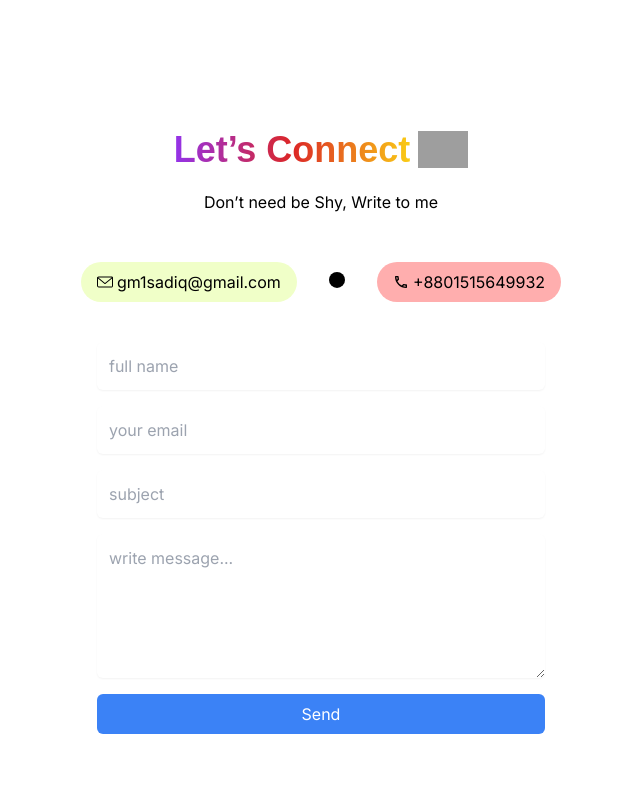
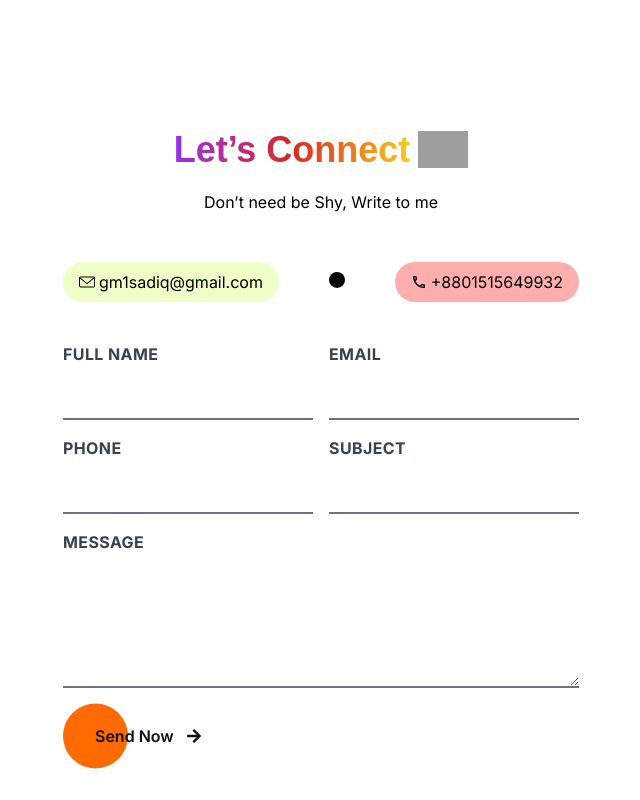
Before and after one commit to greeenOrange/gmsadiq, a Next.js app: page / in a window 1280 px wide. Shown: the part 3293-4093 px from the top of the page, without its empty margins (319-959 px from the left). Before the commit the page ends 4059 px from the top, so only its background shows below. Built offline with nearby package versions, Linux system fonts and the light colour scheme; grey boxes are pictures that could not be loaded.

Commit message:
designform

```diff
--- a/src/app/contact/page.js
+++ b/src/app/contact/page.js
@@ -1,22 +1,22 @@
-"use client"
-import React, { useState } from 'react';
-import { motion } from 'framer-motion';
+"use client";
+import React, { useState } from "react";
+import { motion } from "framer-motion";
 import { GoDotFill } from "react-icons/go";
-import Image from 'next/image';
+import Image from "next/image";
 import { SlEnvolope } from "react-icons/sl";
 import { MdOutlinePhone } from "react-icons/md";
+import { FaArrowRight } from "react-icons/fa";
 
 const Contact = () => {
-
   const [formData, setFormData] = useState({
-    name: '',
-    mail: '',
-    subject: '',
-    message: '',
+    name: "",
+    mail: "",
+    subject: "",
+    message: "",
   });
 
   const [loading, setLoading] = useState(false);
-  const [error, setError] = useState('');
+  const [error, setError] = useState("");
   const [success, setSuccess] = useState(false);
 
   const handleChange = (e) => {
@@ -28,51 +28,49 @@ const Contact = () => {
   const handleSubmit = async (e) => {
     e.preventDefault();
     setLoading(true);
-    setError('');
+    setError("");
     try {
-      const response = await fetch('/api/sendEmail', {
-
-        method: 'POST',
+      const response = await fetch("/api/sendEmail", {
+        method: "POST",
         headers: {
-          'Content-Type': 'application/json',
+          "Content-Type": "application/json",
         },
         body: JSON.stringify(formData),
-      }
-
-    );
+      });
 
       if (response.ok) {
         setSuccess(true);
-      alert('Email sent successfully!');
+        alert("Email sent successfully!");
         setFormData({
-          name: '',
-          mail: '',
-          subject: '',
-          message: '',
+          name: "",
+          mail: "",
+          subject: "",
+          message: "",
         });
       } else {
-        alert('Failed to send email. Please try again later.');
+        alert("Failed to send email. Please try again later.");
       }
     } catch (error) {
-      setError('Failed to send email');
-      alert('An error occurred. Please try again later.');
+      setError("Failed to send email");
+      alert("An error occurred. Please try again later.");
     }
     setLoading(false);
   };
 
   return (
-    <section id='contact' className="py-8">
+    <section id="contact" className="py-8">
       <div className="container mx-auto">
         <div className="flex gap-2 items-center justify-center">
           <h2 className="text-4xl font-semibold text-center">
-          <span className='inline text-transparent bg-gradient-to-r from-purple-600 via-red-600 to-yellow-400 bg-clip-text leading-snug'>Let’s Connect
+            <span className="inline text-transparent bg-gradient-to-r from-purple-600 via-red-600 to-yellow-400 bg-clip-text leading-snug">
+              Let’s Connect
             </span>
           </h2>
           <Image
             src={`https://oshinewptheme.com/v59/wp-content/uploads/sites/66/2024/01/contact.svg`}
             width={50}
             height={50}
-          alt='contact us'
+            alt="contact us"
           />
         </div>
         <p className="text-center py-4 mb-8">Don’t need be Shy, Write to me</p>
@@ -83,7 +81,10 @@ const Contact = () => {
           </p>
           <motion.div
             className="bottom-4 right-4 text-center"
-            animate={{ y: [-10, 0, -10], transition: { repeat: Infinity, duration: 1 } }}
+            animate={{
+              y: [-10, 0, -10],
+              transition: { repeat: Infinity, duration: 1 },
+            }}
           >
             <GoDotFill className="bg-black rounded-full" />
           </motion.div>
@@ -93,56 +94,105 @@ const Contact = () => {
           </p>
         </div>
 
-        <form onSubmit={handleSubmit} className="max-w-md mx-auto mt-10">
+        <form onSubmit={handleSubmit} className="w-full md:w-auto mx-auto mt-10">
+          <div className="flex items-center gap-4">
             <div className="mb-4">
+              <label
+                for="name"
+                className="block uppercase tracking-wide text-gray-700 text-base font-bold mb-2"
+              >
+                Full Name
+              </label>
               <input
                 type="text"
-          placeholder="full name"
+                id="name"
                 name="name"
                 value={formData.name}
                 onChange={handleChange}
                 required
-          className="p-3 mt-1 block w-full rounded-md border-gray-300 shadow-sm focus:border-blue-500 focus:ring focus:ring-blue-500 focus:ring-opacity-50"
+                className="block mt-1 appearance-none bg-transparent border-b-2 border-gray-500 focus:border-black-500 font-bold  w-full text-black-700 py-3 px-2 leading-tight focus:outline-none"
               />
             </div>
             <div className="mb-4">
+              <label
+                className="block uppercase tracking-wide text-gray-700 text-base font-bold mb-2"
+                for="email"
+              >
+                Email
+              </label>
               <input
                 type="email"
+                id="email"
                 name="mail"
-          placeholder="your email"
                 value={formData.mail}
                 onChange={handleChange}
                 required
-          className="p-3 mt-1 block w-full rounded-md border-gray-300 shadow-sm focus:border-blue-500 focus:ring focus:ring-blue-500 focus:ring-opacity-50"
+                className="block mt-1 appearance-none bg-transparent border-b-2 border-gray-500 focus:border-black-500 font-bold w-full text-gray-700 py-3 px-2 leading-tight focus:outline-none"
+              />
+            </div>
+          </div>
+          <div className="flex items-center gap-4">
+            <div className="mb-4">
+              <label
+                className="block uppercase tracking-wide text-gray-700 text-base font-bold mb-2"
+                for="mobile"
+              >
+                Phone
+              </label>
+              <input
+                type="tel"
+                id="mobile"
+                name="phone"
+                value={formData.phone}
+                onChange={handleChange}
+                className="block mt-1 appearance-none bg-transparent border-b-2 border-gray-500 focus:border-black-500 font-bold w-full text-gray-700 py-3 px-2 leading-tight focus:outline-none"
               />
             </div>
             <div className="mb-4">
+              <label
+                className="block uppercase tracking-wide text-gray-700 text-base font-bold mb-2"
+                for="subject"
+              >
+                Subject
+              </label>
               <input
                 type="text"
+                id="subject"
                 name="subject"
-          placeholder="subject"
                 value={formData.subject}
                 onChange={handleChange}
                 required
-          className="p-3 mt-1 block w-full rounded-md border-gray-300 shadow-sm focus:border-blue-500 focus:ring focus:ring-blue-500 focus:ring-opacity-50"
+                className="block mt-1 appearance-none bg-transparent border-b-2 border-gray-500 focus:border-black-500 font-bold w-full text-gray-700 py-3 px-2 leading-tight focus:outline-none"
               />
             </div>
+          </div>
           <div className="mb-4">
+            <label
+              className="block uppercase tracking-wide text-gray-700 text-base font-bold mb-2"
+              for="message"
+            >
+              Message
+            </label>
             <textarea
-          placeholder="write message..."
               name="message"
+              id="message"
               value={formData.message}
               onChange={handleChange}
               required
               rows="5"
-          className="p-3 mt-1 block w-full rounded-md border-gray-300 shadow-sm focus:border-blue-500 focus:ring focus:ring-blue-500 focus:ring-opacity-50"
+              className="block mt-1 appearance-none bg-transparent border-b-2 border-gray-500 focus:border-black-500 font-bold w-full text-gray-700 py-3 px-2 leading-tight focus:outline-none"
             ></textarea>
           </div>
-      <button type="submit" className="w-full py-2 px-4 bg-blue-500 text-white rounded-md hover:bg-blue-600 focus:outline-none focus:bg-blue-600">{loading ? 'Sending...' : 'Send'}</button>
+          <button
+            type="submit"
+            className="appearance-none bg-transparent bg:text-white main_btn flex items-center gap-3"
+          >
+            {loading ? "Sending..." : "Send Now"}
+            <span><FaArrowRight /></span>          </button>
         </form>
       </div>
     </section>
-  )
-}
+  );
+};
 
-export default Contact
+export default Contact;
--- a/src/app/globals.css
+++ b/src/app/globals.css
@@ -2,35 +2,26 @@
 @tailwind components;
 @tailwind utilities;
 
-/* :root {
-  --foreground-rgb: 0, 0, 0;
-  --background-start-rgb: 214, 219, 220;
-  --background-end-rgb: 255, 255, 255;
-}
-
-@media (prefers-color-scheme: dark) {
-  :root {
-    --foreground-rgb: 255, 255, 255;
-    --background-start-rgb: 0, 0, 0;
-    --background-end-rgb: 0, 0, 0;
-  }
-} */
-
 body {
-  font-family: 'Roboto', sans-serif;
+  font-family: "Roboto", sans-serif;
   --bg-color: white;
   background-color: var(--bg-color);
   color: #000;
 }
 
 body.dark {
-  --bg-color: #0F172A;
+  --bg-color: #0f172a;
   background-color: var(--bg-color);
   color: #fff;
 }
 
-h1, h2, h3, h4, h5, h6 {
-  font-family: 'Montserrat', sans-serif;
+h1,
+h2,
+h3,
+h4,
+h5,
+h6 {
+  font-family: "Montserrat", sans-serif;
 }
 .cursor {
   width: 20px;
@@ -40,20 +31,46 @@ h1, h2, h3, h4, h5, h6 {
   pointer-events: none;
   z-index: 9999;
 }
-/* .mobile_menus{
-  display: none;
-} */
+.main_btn {
+  padding: 20px 0;
+  padding-left: 32px;
+  display: inline-flex;
+  align-items: center;
+  position: relative;
+  white-space: nowrap;
+  color: #101010;
+  font-weight: 600;
+}
+.main_btn::before {
+  content: "";
+  position: absolute;
+  height: 65px;
+  width: 65px;
+  border-radius: 50%;
+  background-color: #ff6b00;
+  top: 50%;
+  transform: translateY(-50%);
+  left: 0px;
+  transition: all 0.6s ease-in-out;
+  z-index: -111;
+}
+.main_btn:hover::before {
+  height: 36px;
+  width: 36px;
+  left: 100%;
+  margin-left: -28px;
+}
 @media (max-width: 767.98px) {
-  .nav_menus{
-      display: none;
+  .nav_menus {
+    display: none;
   }
-  .mobile_menus{
-      display: block;
+  .mobile_menus {
+    display: block;
   }
-  .footer_sm{
-      padding: 0 1rem;
-      text-align: center;
-      flex-direction: column;
+  .footer_sm {
+    padding: 0 1rem;
+    text-align: center;
+    flex-direction: column;
   }
 }
 
```
Also changed, not shown: src/app/work/page.js (+0 -10 lines). Lines whose indentation alone changed are shown as unchanged.
